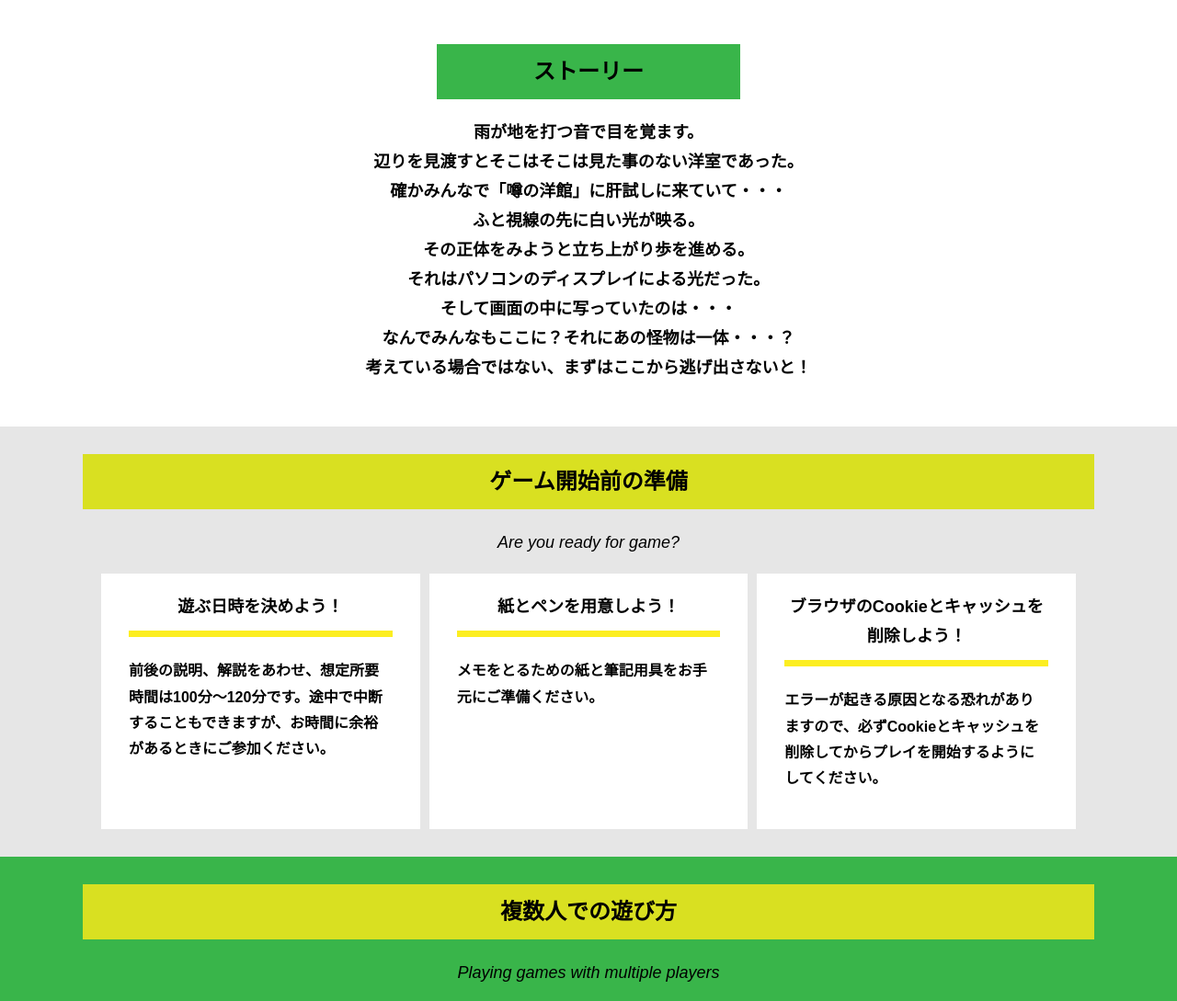
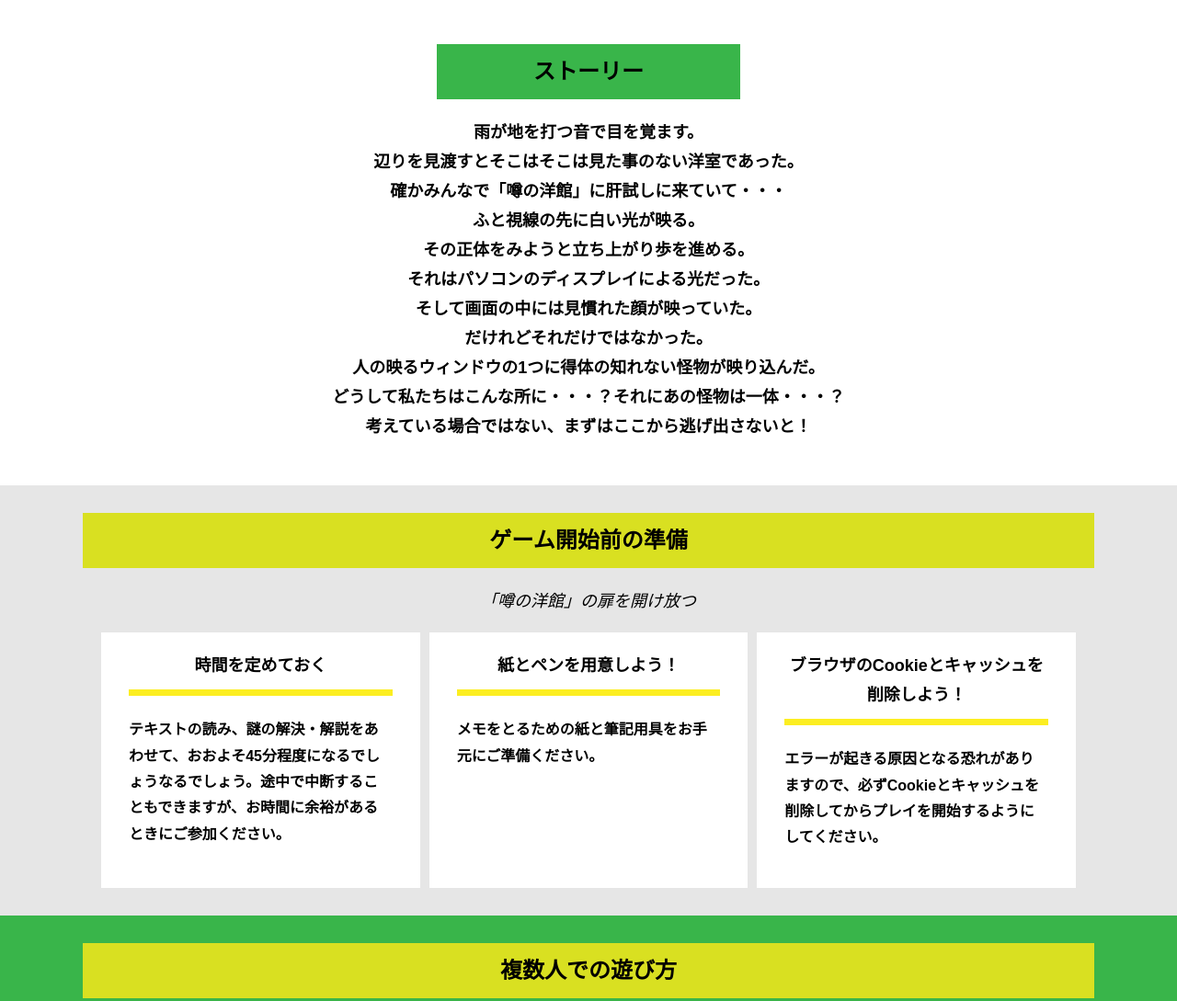
Before and after one commit to Ache-san/alfa-omiya-3, a plain HTML site: page index.html in a window 1280 px wide. Shown: the part 543-1632 px from the top of the page at 92% size. Drawn offline with Linux system fonts and the light colour scheme.

Commit message:
Update index.html

```diff
--- a/index.html
+++ b/index.html
@@ -35,8 +35,10 @@
             ふと視線の先に白い光が映る。<br>
             その正体をみようと立ち上がり歩を進める。<br>
             それはパソコンのディスプレイによる光だった。<br>
-            そして画面の中に写っていたのは・・・<br>
-            なんでみんなもここに？それにあの怪物は一体・・・？<br>
+            そして画面の中には見慣れた顔が映っていた。<br>
+            だけれどそれだけではなかった。<br>
+            人の映るウィンドウの1つに得体の知れない怪物が映り込んだ。<br>
+            どうして私たちはこんな所に・・・？それにあの怪物は一体・・・？<br>
             考えている場合ではない、まずはここから逃げ出さないと！</p>
         </div>
       </div>
@@ -44,7 +46,7 @@
     <section class="section bg-color--gray">
       <div class="container">
         <h2 class="section-title">ゲーム開始前の準備</h2>
-        <p class="font-eng text-center">Are you ready for game?</p>
+        <p class="font-eng text-center">「噂の洋館」の扉を開け放つ</p>
         <!--
           class名"row"内のclass名"column"が横並びになります。
           改行する場合は以下のように追加してください。
@@ -57,8 +59,8 @@
         <div class="row">
           <div class="column">
             <div class="card">
-              <h3 class="card__title">遊ぶ日時を決めよう！</h3>
-              <p class="card__content">前後の説明、解説をあわせ、想定所要時間は100分〜120分です。途中で中断することもできますが、お時間に余裕があるときにご参加ください。</p>
+              <h3 class="card__title">時間を定めておく</h3>
+              <p class="card__content">テキストの読み、謎の解決・解説をあわせて、おおよそ45分程度になるでしょうなるでしょう。途中で中断することもできますが、お時間に余裕があるときにご参加ください。</p>
             </div>
           </div>
           <div class="column">
```
